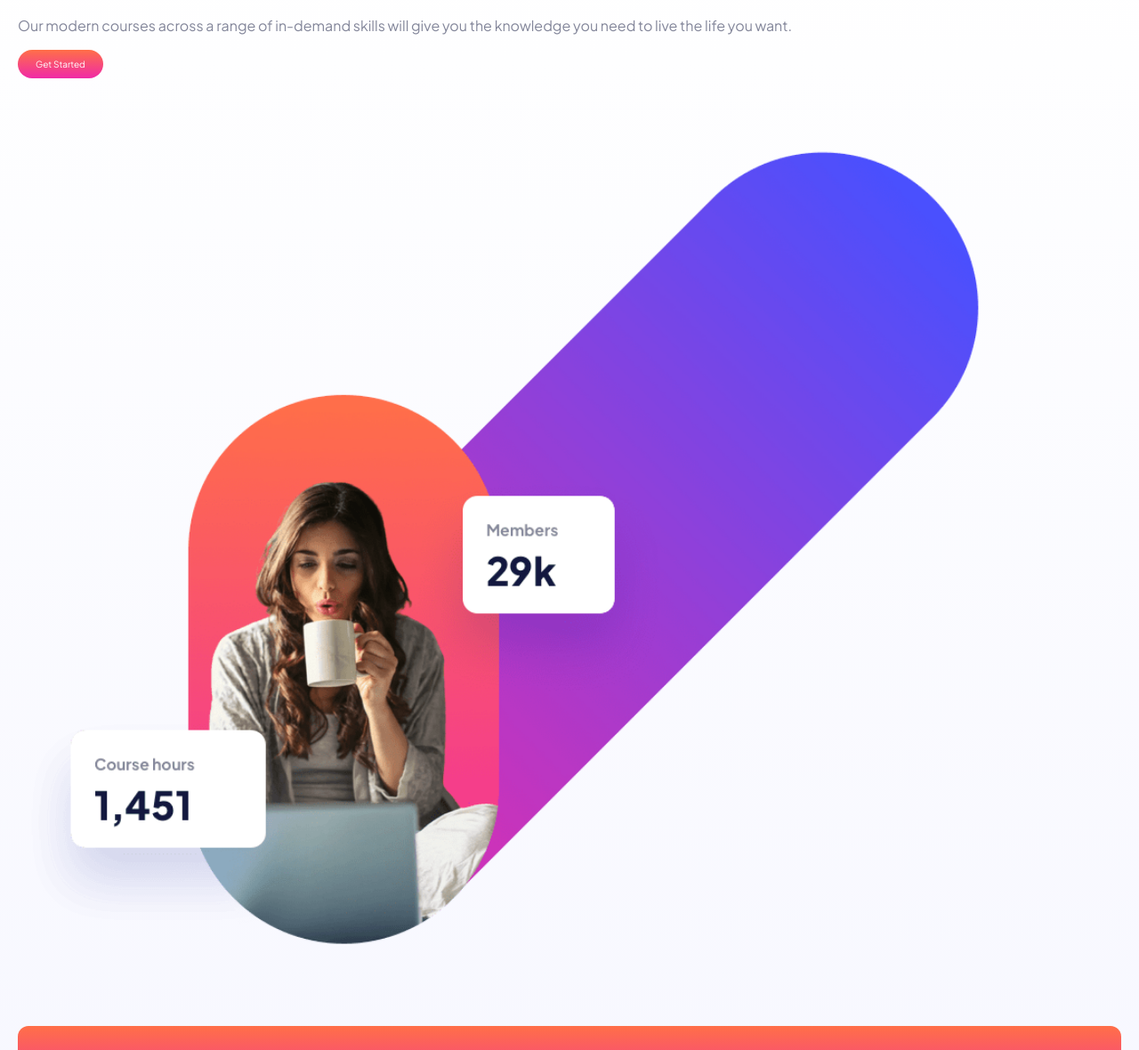
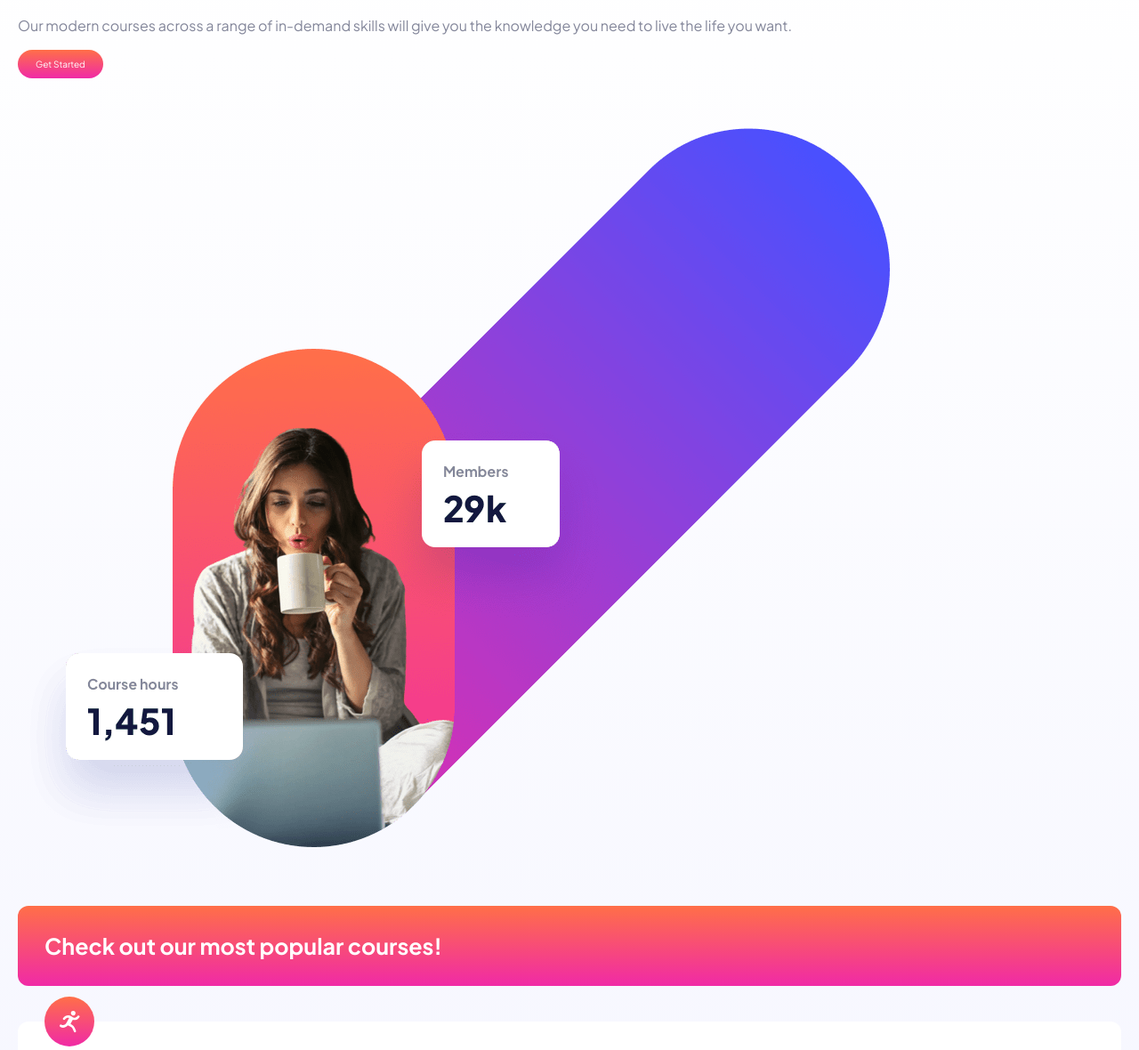
Before and after one commit to canasmh/skilled-landing-page, a website: page index.html in a window 1280 px wide. Shown: the part 111-1291 px from the top of the page at 89% size. Drawn offline with Linux system fonts and the light colour scheme.

Commit message:
Use extra div to make use of flex-boxes

```diff
--- a/index.html
+++ b/index.html
@@ -17,6 +17,8 @@
       <img src="assets/images/logo-dark.svg" alt="skilled logo dark" class="header__logo">
       <a href="#" class="btn btn--blue">Get Started</a>
     </div>
+    <div class="header__content">
+      <div class="header__content--container">
         <h1 class="header__heading">
           Maximize skill, minimize budget
         </h1>
@@ -25,7 +27,8 @@
           knowledge you need to live the life you want.
         </p>
         <a href="#" class="btn btn--orange">Get Started</a>
-    <picture>
+      </div>
+      <picture class="header__img">
         <source media="(max-width: 600px)"
                 srcset="./assets/images/image-hero-mobile.png,
                         ./assets/images/image-hero-mobile.webp,
@@ -45,8 +48,9 @@
                         ./assets/images/image-hero-desktop@2x.webp 2x"
         >
 
-      <img src="./assets/images/image-hero-mobile.png" alt="student with some stats next to her" class="header__img">
+        <img src="./assets/images/image-hero-mobile.png" alt="student with some stats next to her">
       </picture>
+    </div>
   </header>
   <main class="courses">
     <div class="courses__container courses__container--colored">
```
Lines whose indentation alone changed are shown as unchanged.
